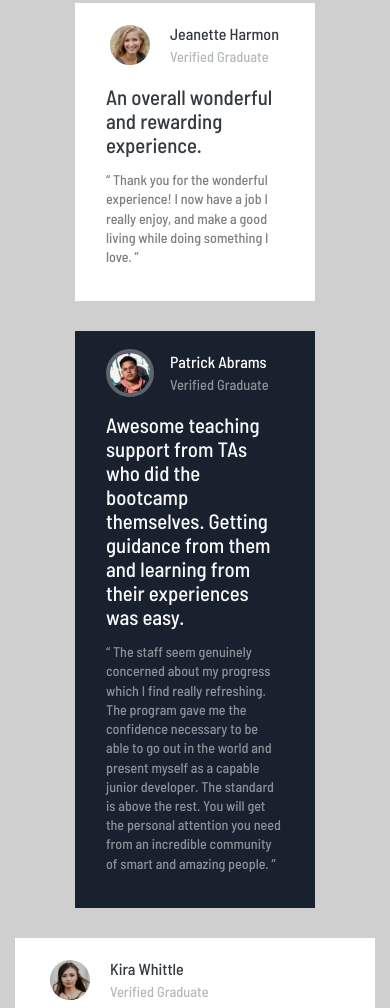
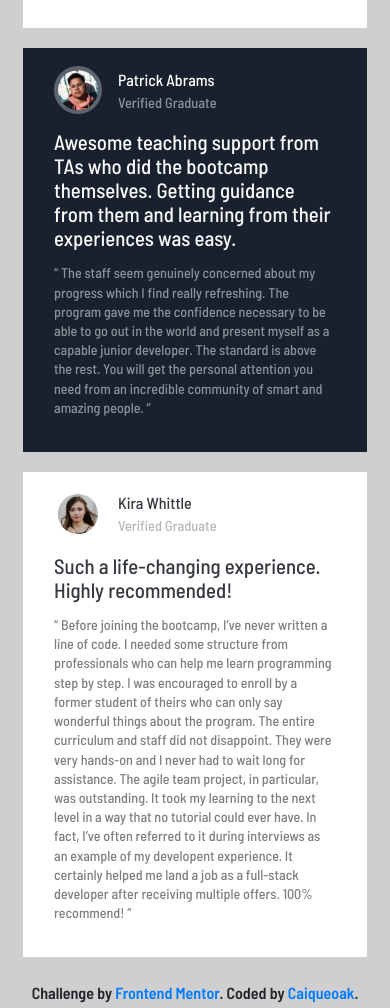
Before and after one commit to Caiqueoak/Testimonials-grid-with-SASS-and-Bootstrap, a plain HTML site: page index.html in a window 390 px wide. Shown: the part 992-2000 px from the top of the page. Drawn offline with nearby package versions, Linux system fonts and the light colour scheme.

Commit message:
finished the responsiveness

```diff
--- a/index.html
+++ b/index.html
@@ -22,14 +22,14 @@
     <link rel="stylesheet" href="css/main.css" />
     <title>Caiqueoak</title>
   </head>
-  <body class="d-flex align-items-center justify-content-center">
+  <body class="container-fluid p-lg-4 d-flex align-items-center h-100 flex-column-reverse">
     <!-- MAIN CONTAINER -->
-    <main id="main-container" class="container-fluid h-100 d-flex justify-content-center py-2 m-auto row">
+    <main id="main-container" class="container-fluid d-flex justify-content-center w-auto p-0 p-md-5 mx-2 m-md-auto row">
 
       <!-- First Container -->
-      <div class="container-fluid row col-8 m-0 p-0" id="first-container">
+      <div class="container row p-0 px-xl-3 col-xl-8" id="first-container">
         <!-- TESTIMONIALS CONTAINERS -->
-        <section class="container-fluid  testimonials col-lg-8" id="container1">
+        <section class="container-fluid testimonials col-lg-8 mt-5 mt-md-0" id="container1">
           <div class="m-0 rounded">
             <!-- PROFILE INFO -->
             <div class="profile-info d-flex">
@@ -221,8 +221,8 @@
       </div>
 
       <!-- Second Container -->
-      <div class="container-fluid col-lg px-0 ">
-        <section class=" testimonials h-100 w-auto" id="second-container">
+      <div class="container p-0 px-lg-3 mb-5 mb-md-0 col-xl" id="second-container">
+        <section class="testimonials h-100 w-auto" id="container5">
           <div class="rounded">
             <!-- PROFILE INFO -->
             <div class="profile-info d-flex flex-row">
@@ -277,11 +277,11 @@
       </div>
     </main>
 
-    <footer class="d-none">
+    <footer class="position-absolute font-weight-bolder">
       Challenge by
       <a href="https://www.frontendmentor.io?ref=challenge" target="_blank"
         >Frontend Mentor</a
-      >. Coded by <a href="#">Your Name Here</a>.
+      >. Coded by <a href="https://github.com/Caiqueoak/Testimonials-grid-with-SASS-and-Bootstrap" target="_blank">Caiqueoak</a>.
     </footer>
 
     <script src="https://maxcdn.bootstrapcdn.com/bootstrap/4.5.2/js/bootstrap.min.js"></script>
--- a/sass/main.scss
+++ b/sass/main.scss
@@ -1,50 +1,47 @@
+/* TODO
+- REFACTOR THE CODE
+- ADD FOOTER
+*/
+
 @import "variables";
-
-// USAR IF PARA MEDIA QUERIES SASS
 
 body {
   height: 100vh;
   background-color: $Light-gray;
 }
+body::-webkit-scrollbar {
+  display: none;
+}
 
 main {
-  column-gap: 30px;
-  row-gap: 30px;
+  column-gap: 20px;
+  row-gap: 20px;
 
   #first-container {
-    row-gap: 30px;
-    column-gap: 30px;
-  }
-  #second-container {
-  }
-}
+    row-gap: 20px;
+    column-gap: 20px;
 
-
-// Container1
     #container1 {
-  background: url(../images/bg-pattern-quotation.svg)
-  no-repeat $Moderate-violet;
+      background: url(../images/bg-pattern-quotation.svg) no-repeat
+        $Moderate-violet;
       background-position: 80% 0;
     }
     #container2 {
       background: $Very-dark-grayish-blue;
     }
-#container3, #second-container {
+    #container3 {
       background-color: white;
     }
     #container4 {
       background-color: $Very-dark-blackish-blue;
     }
-
+  }
+  #second-container {
+    background-color: white;
+  }
   .testimonials {
     padding: 10px 31px 35px;
 
-  .review-top {
-    padding-bottom: 5px;
-  }
-}
-
-// PROFILE INFO
     .profile-info {
       height: 4rem;
 
@@ -71,8 +68,15 @@ main {
     .review-top {
       font-size: 1.3rem;
       line-height: 1.5rem;
+      padding-bottom: 5px;
     }
     .review-bottom {
       font-size: 0.88rem;
       line-height: 1.2rem;
     }
+  }
+}
+
+footer {
+  font-size: 1rem;
+}
```
Also changed, not shown: css/main.css, images/solution.PNG (added), 1 other file. Lines whose indentation alone changed are shown as unchanged.
